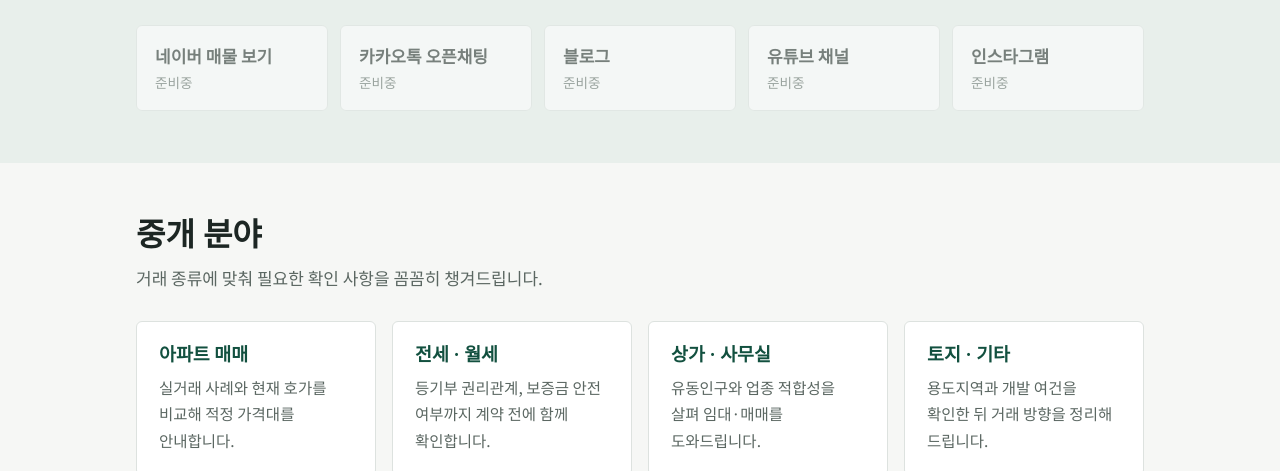
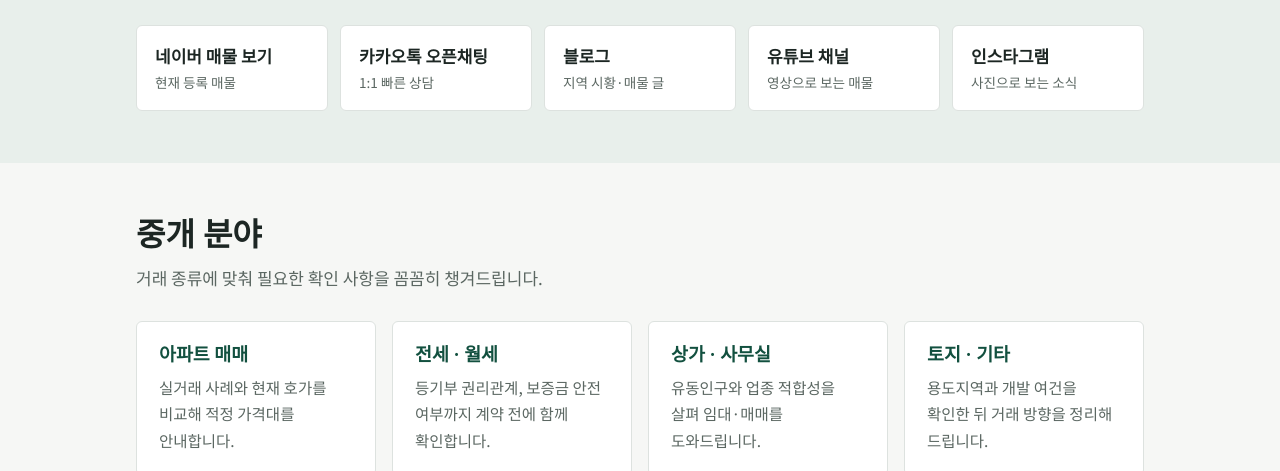
Before and after one commit to kys50596-glitch/test, a plain HTML site: page index.html in a window 1280 px wide. Shown: the part 629-1100 px from the top of the page. Drawn offline with Linux system fonts and the light colour scheme.

Commit message:
Connect channel URLs
Co-Authored-By: Claude Sonnet 5.5 <noreply@anthropic.com>
Claude-Session: https://claude.ai/code/session_014ojxHJG5N6XGfjCeihML2Q

```diff
--- a/index.html
+++ b/index.html
@@ -155,7 +155,7 @@ footer p{margin:2px 0}
 
 <script>
 /* 여기에 주소(URL)를 붙여 넣으세요. 비워 두면 '준비중'으로 표시됩니다. */
-var LINKS={naver:'',kakao:'',blog:'',youtube:'',insta:''};
+var LINKS={naver:'https://fin.land.naver.com/realtors/kys50596',kakao:'https://open.kakao.com/o/sGoEftVi',blog:'https://blog.naver.com/kys5121',youtube:'https://www.youtube.com/@%EC%9D%B4%ED%8E%B8%ED%95%9C%EC%84%B8%EC%83%81%EB%85%B9%EC%96%91%EC%97%AD',insta:'https://instagram.com/kys50596'};
 document.querySelectorAll('[data-link]').forEach(function(a){
   var u=LINKS[a.dataset.link];
   if(u){a.href=u;}else{a.removeAttribute('href');a.setAttribute('aria-disabled','true');a.querySelector('small').textContent='준비중';}
```
